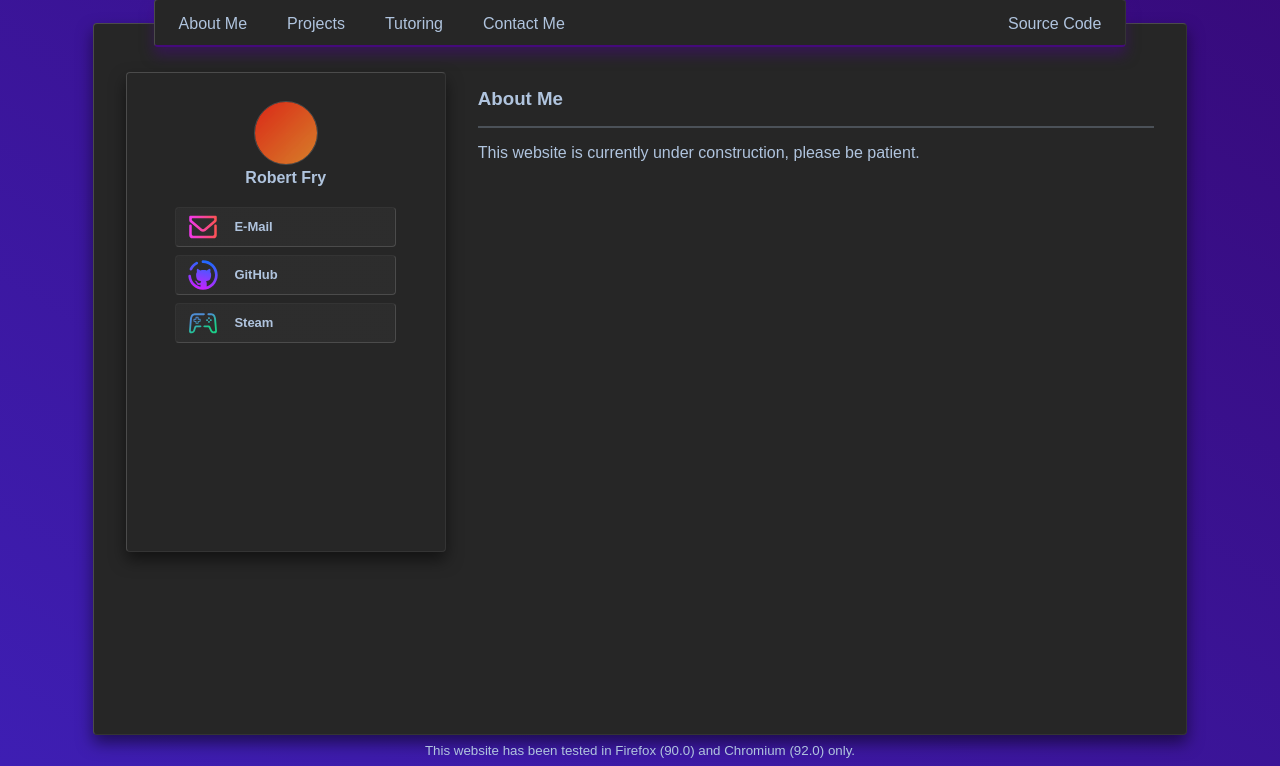
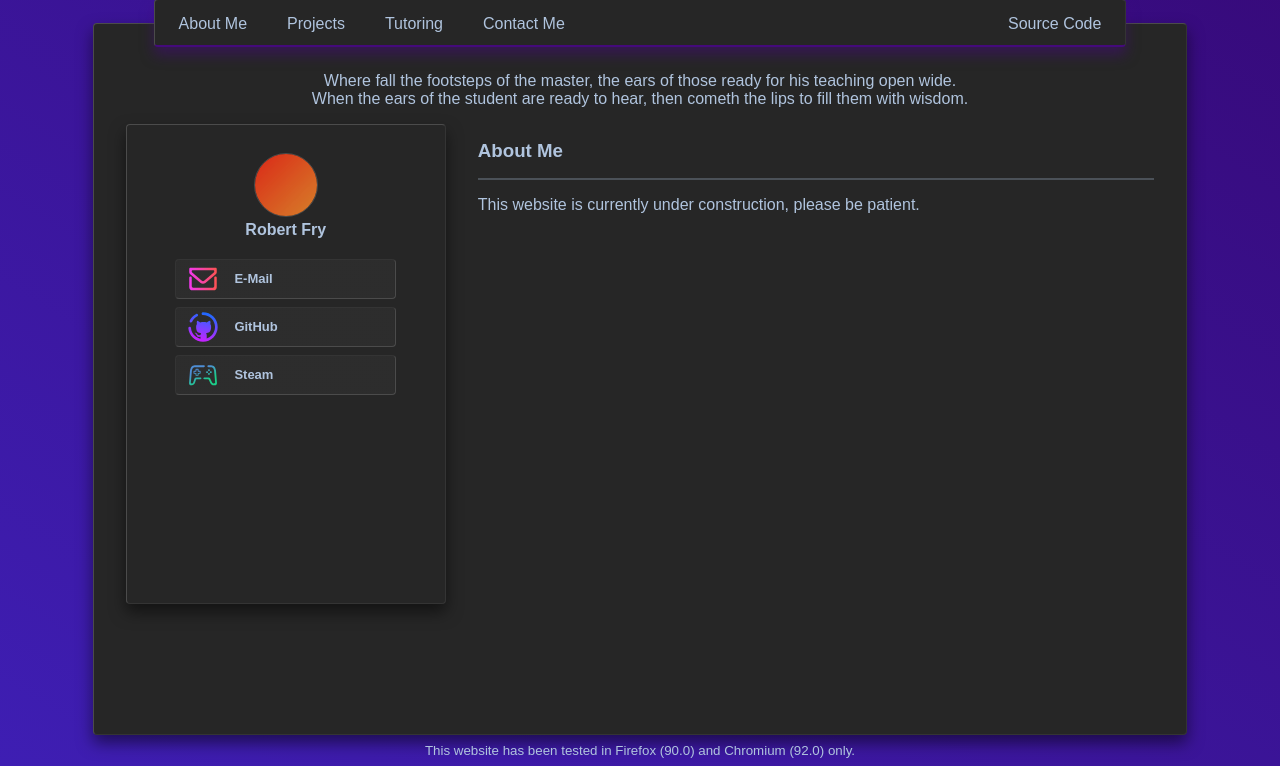
Before and after one commit to robertefry/robertfry.xyz, a PHP site: page / in a window 1280 px wide. Shown: the part 34-800 px from the top of the page. Run offline with PHP 8.4, Linux system fonts and the light colour scheme.

Commit message:
Add motd

```diff
--- a/index.php
+++ b/index.php
@@ -9,6 +9,10 @@
 <body>
   <?php include("assets/common/header.htm"); ?>
   <main>
+    <div class="motd">
+      Where fall the footsteps of the master, the ears of those ready for his teaching open wide.<br>
+      When the ears of the student are ready to hear, then cometh the lips to fill them with wisdom.<br>
+    </div>
     <?php include("assets/common/dashboard.htm"); ?>
     <div class="contents">
       <h3>About Me</h3>
--- a/style.css
+++ b/style.css
@@ -116,6 +116,13 @@
   cursor: pointer;
   background-position: left;
   border: var(--border-glass-neon);
+}
+
+/* Message of the day */
+.motd
+{
+  text-align: center;
+  margin-bottom: 1em;
 }
 
 body
```
